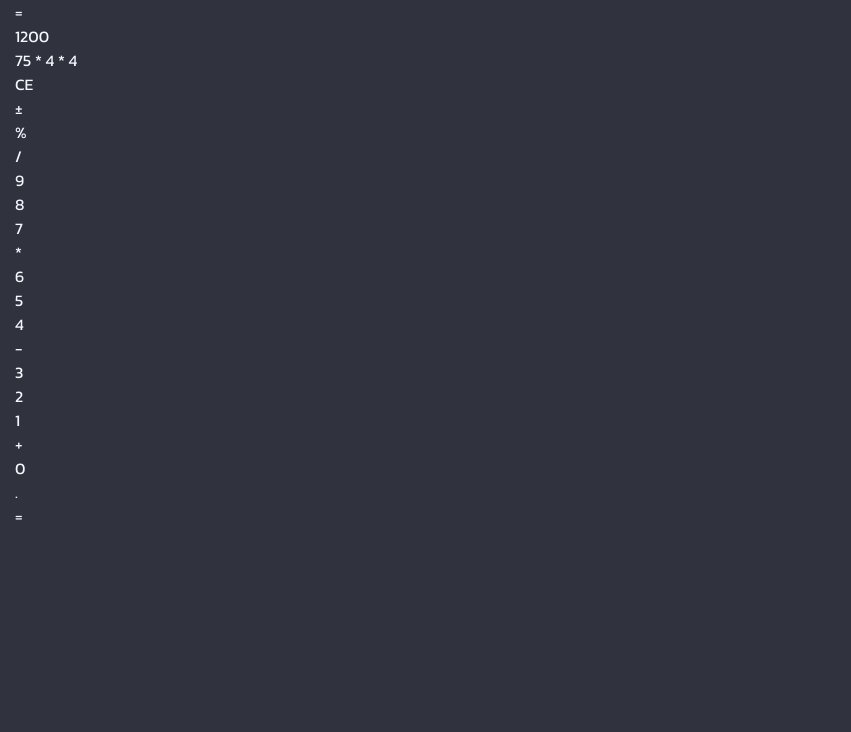
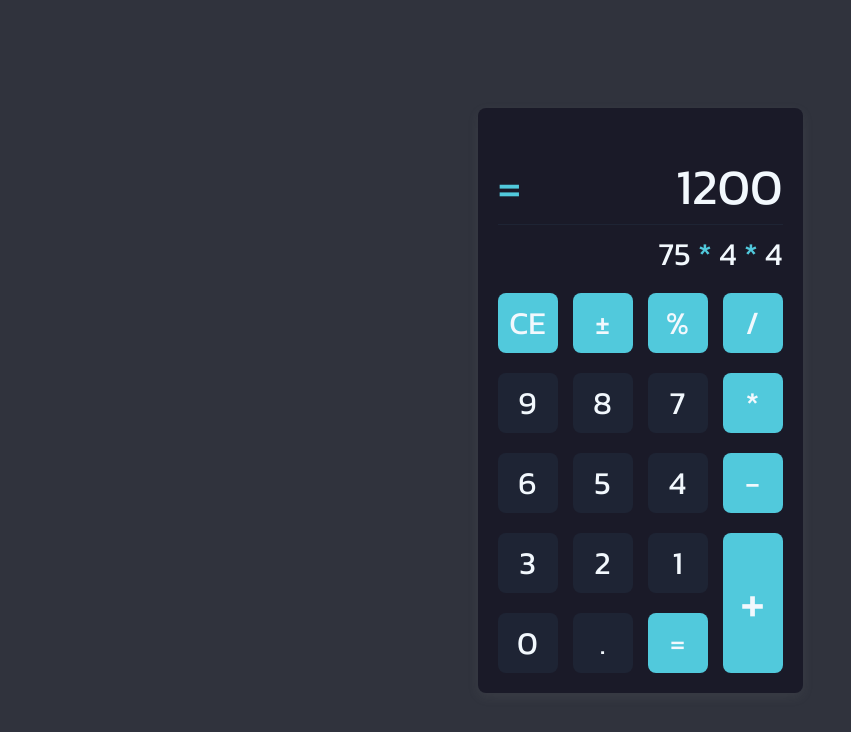
Before and after one commit to AlexManyakalo/js-projects, a website: page calculator/index.html in a window 1280 px wide. Shown: the whole page, without its empty margins (0-851 px from the left). Drawn offline with Linux system fonts and the light colour scheme.

Commit message:
style: add style for calculator

```diff
--- a/calculator/css/style.css
+++ b/calculator/css/style.css
@@ -30,15 +30,15 @@
   --color-light-btn: #f2f8fd;
   --color-dark-btn: #1e2434;
 
-  --border-radius: 10px;
+  --border-radius: 8px;
   --border: 1px solid var(--color-gray-base);
 
   --font-family-base: "Kanit", sans-serif;
 
   --input-height: 54px;
 
-  --container-width: 1300px;
-  --container-padding-x: 15px;
+  --container-width: 1440px;
+  --container-padding-x: 20px;
 
   --transition-duration: 0.2s;
 }
@@ -46,7 +46,7 @@
 body {
   font-family: var(--font-family-base);
   font-weight: 400;
-  font-size: 16px;
+  font-size: 32px;
   color: var(--color-light-btn);
   background-color: var(--color-dark-bg);
 }
@@ -58,6 +58,7 @@ h4,
 h5,
 h6 {
   font-weight: 700;
+  font-size: 32px;
 }
 
 .container {
@@ -66,10 +67,108 @@ h6 {
   padding-inline: var(--container-padding-x);
 }
 
+.container--flex {
+  display: flex;
+  align-items: center;
+  justify-content: center;
+}
+
+.section {
+  height: 100vh;
+}
+
+.btn {
+  cursor: pointer;
+  display: flex;
+  align-items: center;
+  justify-content: center;
+  width: 60px;
+  border-radius: var(--border-radius);
+  transition-duration: var(--transition-duration);
+}
+
+.btn:hover {
+  scale: 1.1;
+}
+
 /*============== HEADER ===============*/
 
 /*============== MAIN ===============*/
 
+.calc {
+  display: flex;
+  flex-direction: column;
+  align-items: center;
+  justify-content: center;
+  row-gap: 15px;
+  padding: var(--container-padding-x);
+  min-height: 530px;
+  max-width: 700px;
+  border-radius: var(--border-radius);
+  background-color: var(--color-dark-base);
+  box-shadow: rgba(146, 146, 146, 0.1) 0px 4px 12px;
+}
+
+.calc__head {
+  display: flex;
+  flex-direction: column;
+  justify-content: flex-end;
+  align-items: flex-end;
+  row-gap: 5px;
+  width: 100%;
+  min-height: 150px;
+}
+
+.calc__head-top {
+  display: flex;
+  align-items: center;
+  justify-content: space-between;
+  width: 100%;
+  font-size: 50px;
+  border-bottom: 1px solid var(--color-dark-btn);
+}
+
+.calc__head-equals {
+  color: var(--color-blue-btn);
+}
+
+.calc__head-num {
+}
+
+.calc__head-bottom {
+  text-align: end;
+  width: 100%;
+}
+
+.calc__head-output {
+}
+
+.calc__head-operation {
+  color: var(--color-blue-btn);
+}
+
+.calc__list {
+  display: grid;
+  grid-template-columns: repeat(4, 1fr);
+  gap: 20px 15px;
+  grid-auto-rows: 60px;
+  width: 100%;
+}
+
+.calc__item {
+  background-color: var(--color-dark-btn);
+}
+
+.calc__item--blue {
+  background-color: var(--color-blue-btn);
+}
+
+.calc__item--big {
+  font-size: 54px;
+  grid-column: 4 / 5;
+  grid-row: 4 / 6;
+}
+
 /*============== FOOTER ===============*/
 
 /*============== MEDIA ===============*/
```
